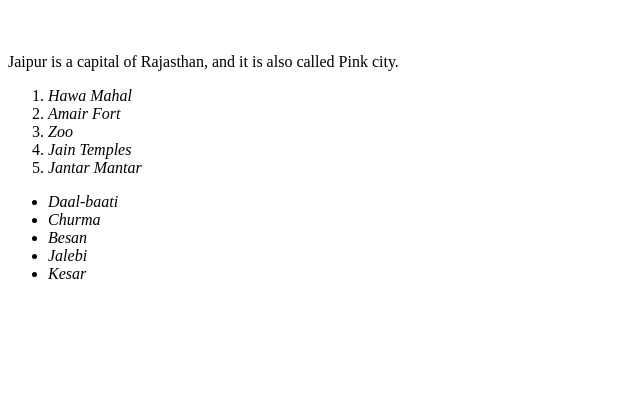
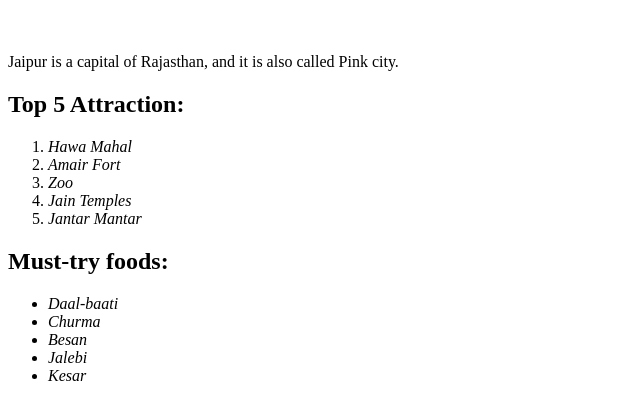
Before and after one commit to acciojob/favorite-holiday-m-j0401, a website: page main.html in a window 1280 px wide. Shown: the part 61-480 px from the top of the page, without its empty margins (0-640 px from the left). Drawn offline with Linux system fonts and the light colour scheme.

Commit message:
created a submission

```diff
--- a/main.html
+++ b/main.html
@@ -13,6 +13,7 @@
 	<H1>Jaipur</H1>
 	<br>
 	<p>Jaipur is a capital of Rajasthan, and it is also called Pink city.</p>
+	<h2>Top 5 Attraction:</h2>
 	<ol>
 	 <li><em>Hawa Mahal</em></li>
 	 <li><em>Amair Fort</em></li>
@@ -20,6 +21,7 @@
 	 <li><em>Jain Temples</em></li>
 	 <li><em>Jantar Mantar</em></li>
 	</ol>
+	<h2>Must-try foods:</h2>
 	<ul>
 		<li><em>Daal-baati</em></li>
 		<li><em>Churma</em></li>
```
